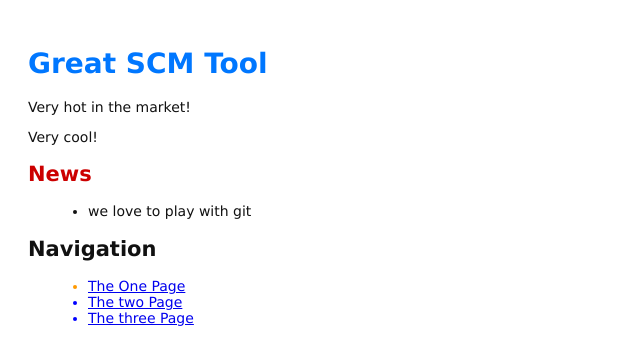
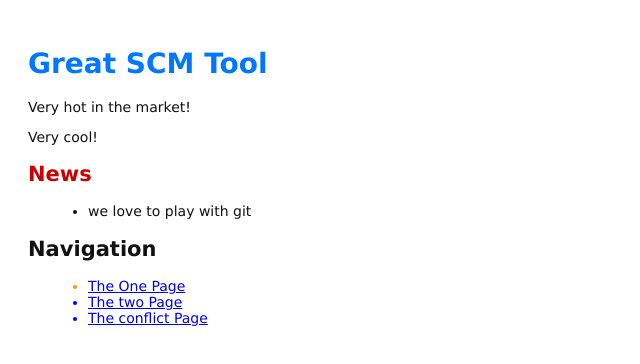
Before and after one commit to premraj1/central-repo, a plain HTML site: page index.html in a window 1280 px wide. Shown: the full height of the page, 0-640 px from the left. Drawn offline with Linux system fonts and the light colour scheme.

Commit message:
creating a change in feature

```diff
--- a/index.html
+++ b/index.html
@@ -23,7 +23,7 @@
     <a href="two.html">The two Page</a>
   </li>
   <li style="color: #00F">
-    <a href="faq.html">The three Page</a>
+    <a href="faq.html">The conflict Page</a>
   </li>
 </ul>
 
```
